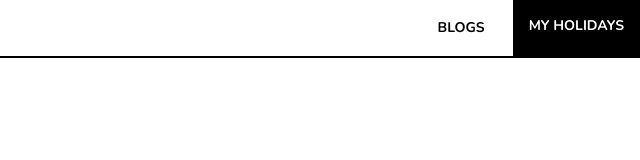
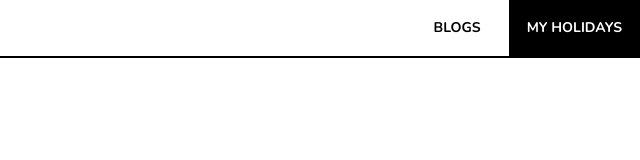
Before and after one commit to jaiminjariwala/html_css, a website: page TAILWIND_CSS_TUTORIAL/index.html in a window 1280 px wide. Shown: the full height of the page, 640-1280 px from the left. Drawn offline with nearby package versions, Linux system fonts and the light colour scheme.

Commit message:
modified navbar css

```diff
--- a/TAILWIND_CSS_TUTORIAL/index.html
+++ b/TAILWIND_CSS_TUTORIAL/index.html
@@ -9,6 +9,18 @@
 
     <title>Tailwind Portfolio</title>
     <link rel="stylesheet" href="src/output.css">
+    <style>
+        /* Custom Manual Padding */
+        .custom-button {
+            padding: 1.125rem;
+            background-color: black;
+            color: white;
+            text-transform: uppercase;
+            font-weight: bold;
+            border: none;
+            cursor: pointer;
+        }
+    </style>
 </head>
 <body class="font-nunito h-screen">
     <!-- Intro Section -->
@@ -17,7 +29,7 @@
         <nav class="fixed top-0 w-full border-b-2 border-black">
             <div class="flex justify-between items-center">
                 <div class="flex items-center gap-7 uppercase font-bold">
-                    <img class="h-14 w-14" src="Images/Grid Creation and Logo Design.png" alt="Icon">
+                    <img class="hover:cursor-pointer h-14 w-14" src="Images/Grid Creation and Logo Design.png" alt="Icon">
                     <a href="#">Homepage</a>
                     <a href="#">About</a>
                     <a href="#">Services</a>
@@ -26,7 +38,7 @@
                 </div>
                 <div class="flex justify-center items-center gap-7 text-sm font-bold">
                     <button class="uppercase">Blogs</button>
-                    <button class="p-4 border-black border-b-4 bg-black text-white uppercase">My Holidays</button>
+                    <button class="custom-button">My Holidays</button>
                 </div>
             </div>
 
```
Also changed, not shown: TAILWIND_CSS_TUTORIAL/src/output.css.
